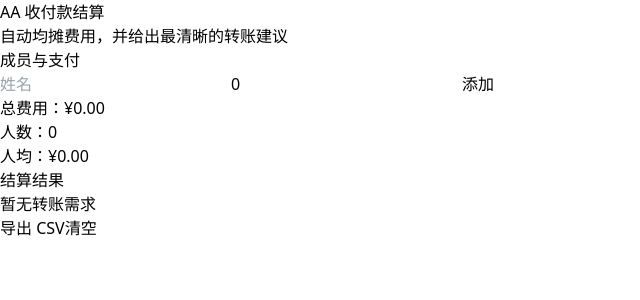
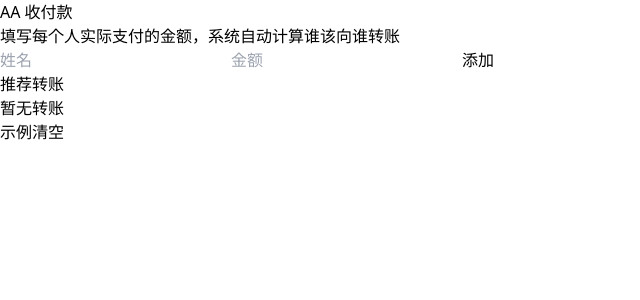
Before and after one commit to kaomita/aa-splitter, a React (Vite) app: page / in a window 1280 px wide. Shown: the top 300 px of the page, without its empty margins (0-640 px from the left). Built offline with nearby package versions, Linux system fonts and the light colour scheme.

Commit message:
feat: display the final result directly

```diff
--- a/src/AASplitter.tsx
+++ b/src/AASplitter.tsx
@@ -1,214 +1,286 @@
-import { useState, useMemo } from "react";
+import { useState, useMemo, useRef } from "react";
 import { motion, AnimatePresence } from "framer-motion";
 
-interface Person {
+type Person = {
   id: number;
   name: string;
   paid: number;
-}
+};
 
-interface Settlement {
+type Settlement = {
   fromId: number;
   fromName: string;
   toId: number;
   toName: string;
   amount: number;
-}
+};
 
 export default function AASplitter() {
   const [people, setPeople] = useState<Person[]>([]);
-  const [nameInput, setNameInput] = useState<string>("");
-  const [amountInput, setAmountInput] = useState<number>(0);
+  const [nameInput, setNameInput] = useState("");
+  const [amountInput, setAmountInput] = useState("");
+  const [error, setError] = useState("");
 
-  const total = useMemo(() => people.reduce((s, p) => s + Number(p.paid || 0), 0), [people]);
-  const avg = useMemo(() => (people.length ? total / people.length : 0), [people, total]);
+  const nameRef = useRef<HTMLInputElement>(null);
+
+  /* ------------------ 计算总额 & 均摊 ------------------ */
+
+  const total = useMemo(
+    () => people.reduce((sum, p) => sum + p.paid, 0),
+    [people]
+  );
+
+  const avg = useMemo(
+    () => (people.length ? total / people.length : 0),
+    [people, total]
+  );
+
+  /* ------------------ 添加成员 ------------------ */
 
   function addPerson() {
-    if (!nameInput.trim()) return;
+    setError("");
+
+    const name = nameInput.trim();
+    const paid = Number(amountInput);
+
+    if (!name) {
+      setError("姓名不能为空");
+      return;
+    }
+
+    if (people.some((p) => p.name === name)) {
+      setError("姓名不能重复");
+      return;
+    }
+
+    if (isNaN(paid) || paid < 0) {
+      setError("金额必须是 ≥ 0 的数字");
+      return;
+    }
+
     setPeople((prev) => [
       ...prev,
-      { id: Date.now(), name: nameInput.trim(), paid: Number(amountInput || 0) },
+      { id: Date.now(), name, paid },
     ]);
+
     setNameInput("");
-    setAmountInput(0);
+    setAmountInput("");
+
+    setTimeout(() => nameRef.current?.focus(), 0);
   }
 
-  function updatePerson(id: number, key: keyof Person, value: string | number) {
-    setPeople((prev) => prev.map((p) => (p.id === id ? { ...p, [key]: value } : p)));
+  function handleKeyDown(e: React.KeyboardEvent) {
+    if (e.key === "Enter") addPerson();
   }
+
+  /* ------------------ 删除成员 ------------------ */
 
   function removePerson(id: number) {
     setPeople((prev) => prev.filter((p) => p.id !== id));
   }
 
+  /* ------------------ 结算计算逻辑 ------------------ */
+  // 核心逻辑：每个人付的钱 - 均摊 = 净额，多付的人收钱，少付的人给钱
+
   const settlements: Settlement[] = useMemo(() => {
-    const n = people.length;
-    if (n <= 1) return [];
-    const eps = 0.005;
+    if (people.length < 2) return [];
+
+    const balances = people.map((p) => ({
+      ...p,
+      balance: p.paid - avg,
+    }));
+
+    const debtors = balances.filter((p) => p.balance < 0);
+    const creditors = balances.filter((p) => p.balance > 0);
+
     const result: Settlement[] = [];
-    for (let i = 0; i < n; i++) {
-      for (let j = 0; j < n; j++) {
-        if (i === j) continue;
-        const net = (Number(people[j].paid || 0) - Number(people[i].paid || 0)) / n;
-        if (net > eps) {
+    let i = 0;
+    let j = 0;
+
+    while (i < debtors.length && j < creditors.length) {
+      const pay = Math.min(
+        -debtors[i].balance,
+        creditors[j].balance
+      );
+
       result.push({
-            fromId: people[i].id,
-            fromName: people[i].name,
-            toId: people[j].id,
-            toName: people[j].name,
-            amount: Number(net.toFixed(2)),
+        fromId: debtors[i].id,
+        fromName: debtors[i].name,
+        toId: creditors[j].id,
+        toName: creditors[j].name,
+        amount: Number(pay.toFixed(2)),
       });
+
+      debtors[i].balance += pay;
+      creditors[j].balance -= pay;
+
+      if (Math.abs(debtors[i].balance) < 0.01) i++;
+      if (Math.abs(creditors[j].balance) < 0.01) j++;
     }
-      }
-    }
+
     return result;
-  }, [people]);
+  }, [people, avg]);
 
+  /* ------------------ 每人汇总 ------------------ */
 
-  function downloadCSV() {
-    const rows = [["From", "To", "Amount"]].concat(
-      settlements.map((s) => [s.fromName, s.toName, s.amount.toFixed(2)])
+  const perPersonTotals = useMemo(() => {
+    const map = new Map<number, { in: number; out: number }>();
+
+    people.forEach((p) =>
+      map.set(p.id, { in: 0, out: 0 })
     );
-    const csv = rows
-      .map((r) => r.map((cell) => `"${String(cell).replace(/"/g, '""')}"`).join(","))
-      .join("\n");
-    const blob = new Blob([csv], { type: "text/csv;charset=utf-8;" });
-    const url = URL.createObjectURL(blob);
-    const a = document.createElement("a");
-    a.href = url;
-    a.download = "aa-settlements.csv";
-    a.click();
-    URL.revokeObjectURL(url);
+
+    settlements.forEach((s) => {
+      map.get(s.fromId)!.out += s.amount;
+      map.get(s.toId)!.in += s.amount;
+    });
+
+    return map;
+  }, [people, settlements]);
+
+  /* ------------------ 示例 ------------------ */
+
+  function loadExample() {
+    setPeople([
+      { id: 1, name: "a", paid: 30 },
+      { id: 2, name: "b", paid: 90 },
+      { id: 3, name: "c", paid: 0 },
+    ]);
   }
 
   function resetAll() {
     setPeople([]);
+    setError("");
   }
 
+  /* ------------------ UI ------------------ */
+
   return (
-    <div className="min-h-screen bg-gradient-to-br from-indigo-50 via-sky-50 to-white px-3 py-4 sm:p-6">
-      <motion.div
-        initial={{ opacity: 0, y: 20 }}
+    <div className="min-h-screen bg-gradient-to-b from-slate-100 to-white p-4">
+      <div className="max-w-3xl mx-auto bg-white rounded-2xl shadow-xl p-4 sm:p-6">
+
+        <motion.h1
+          initial={{ opacity: 0, y: -10 }}
           animate={{ opacity: 1, y: 0 }}
-        transition={{ duration: 0.4, ease: "easeOut" }}
-        className="mx-auto max-w-4xl rounded-3xl bg-white/90 backdrop-blur shadow-xl p-4 sm:p-6"
+          className="text-2xl font-semibold mb-2"
         >
-        <motion.h1
-          initial={{ opacity: 0 }}
-          animate={{ opacity: 1 }}
-          className="text-xl sm:text-3xl font-semibold mb-2 text-center"
-        >
-          AA 收付款结算
+          AA 收付款
         </motion.h1>
 
-        <p className="text-center text-sm text-slate-600 mb-4">
-          自动均摊费用，并给出最清晰的转账建议
+        <p className="text-sm text-slate-500 mb-4">
+          填写每个人实际支付的金额，系统自动计算谁该向谁转账
         </p>
 
-        <div className="grid grid-cols-1 md:grid-cols-2 gap-4">
-          <div className="rounded-xl border p-4">
-            <h2 className="font-medium mb-3">成员与支付</h2>
+        {/* 输入区 */}
         <div className="flex flex-col sm:flex-row gap-2 mb-3">
           <input
-                className="flex-1 p-2 border rounded-lg"
+            ref={nameRef}
+            className="flex-1 p-2 border rounded"
             placeholder="姓名"
             value={nameInput}
             onChange={(e) => setNameInput(e.target.value)}
+            onKeyDown={handleKeyDown}
           />
           <input
             type="number"
             inputMode="decimal"
-                className="flex-1 sm:w-28 p-2 border rounded-lg"
+            className="sm:w-32 p-2 border rounded"
             placeholder="金额"
             value={amountInput}
-                onChange={(e) => setAmountInput(Number(e.target.value))}
+            onChange={(e) => setAmountInput(e.target.value)}
+            onKeyDown={handleKeyDown}
           />
           <button
-                className="px-4 py-2 rounded-lg bg-indigo-600 text-white"
             onClick={addPerson}
+            className="px-4 py-2 bg-indigo-600 text-white rounded"
           >
             添加
           </button>
         </div>
 
+        {error && (
+          <motion.div
+            initial={{ opacity: 0 }}
+            animate={{ opacity: 1 }}
+            className="text-sm text-red-600 mb-2"
+          >
+            {error}
+          </motion.div>
+        )}
+
+        {/* 成员列表 */}
+        <div className="space-y-2 mb-4">
           <AnimatePresence>
-              {people.map((p) => (
+            {people.map((p) => {
+              const t = perPersonTotals.get(p.id) || { in: 0, out: 0 };
+              return (
                 <motion.div
                   key={p.id}
-                  layout
                   initial={{ opacity: 0, y: 6 }}
                   animate={{ opacity: 1, y: 0 }}
                   exit={{ opacity: 0 }}
-                  transition={{ duration: 0.25 }}
-                  className="flex gap-2 items-center mb-2"
+                  className="flex justify-between items-center p-2 border rounded"
                 >
-                  <input
-                    className="flex-1 p-2 border rounded-lg"
-                    value={p.name}
-                    onChange={(e) => updatePerson(p.id, "name", e.target.value)}
-                  />
-                  <input
-                    type="number"
-                    className="w-24 p-2 border rounded-lg"
-                    value={p.paid}
-                    onChange={(e) => updatePerson(p.id, "paid", Number(e.target.value))}
-                  />
+                  <div>
+                    <div className="font-medium">{p.name}</div>
+                    <div className="text-xs text-slate-500">
+                      已付 ¥{p.paid.toFixed(2)} ｜ 付出 ¥{t.out.toFixed(2)} ｜ 收入 ¥{t.in.toFixed(2)}
+                    </div>
+                  </div>
                   <button
-                    className="text-red-500 text-sm"
                     onClick={() => removePerson(p.id)}
+                    className="text-sm text-red-500"
                   >
                     删除
                   </button>
                 </motion.div>
-              ))}
+              );
+            })}
           </AnimatePresence>
-
-            <div className="mt-3 text-sm text-slate-600 space-y-1">
-              <div>总费用：¥{total.toFixed(2)}</div>
-              <div>人数：{people.length}</div>
-              <div>人均：¥{avg.toFixed(2)}</div>
-            </div>
         </div>
 
-          <div className="rounded-xl border p-4 bg-gradient-to-b from-white to-slate-50">
-            <h2 className="font-medium mb-3">结算结果</h2>
+        {/* 转账结果 */}
+        <div className="border-t pt-3">
+          <h3 className="text-sm font-medium mb-2">推荐转账</h3>
           {settlements.length === 0 ? (
-              <div className="text-sm text-slate-500">暂无转账需求</div>
+            <div className="text-sm text-slate-400">
+              暂无转账
+            </div>
           ) : (
-              <AnimatePresence>
-                {settlements.map((s, idx) => (
-                  <motion.div
-                    key={idx}
-                    layout
-                    initial={{ opacity: 0, x: -10 }}
-                    animate={{ opacity: 1, x: 0 }}
-                    exit={{ opacity: 0 }}
-                    className="flex justify-between items-center p-2 mb-2 bg-white rounded-lg border"
+            <div className="space-y-2">
+              {settlements.map((s, i) => (
+                <div
+                  key={i}
+                  className="flex justify-between p-2 bg-slate-50 rounded"
                 >
-                    <span className="text-sm">{s.fromName} → {s.toName}</span>
-                    <span className="font-semibold">¥{s.amount.toFixed(2)}</span>
-                  </motion.div>
+                  <span>
+                    {s.fromName} → {s.toName}
+                  </span>
+                  <span className="font-semibold">
+                    ¥{s.amount.toFixed(2)}
+                  </span>
+                </div>
               ))}
-              </AnimatePresence>
+            </div>
           )}
+        </div>
 
-            <div className="mt-4 flex flex-col sm:flex-row gap-2">
+        <div className="mt-4 flex gap-2">
           <button
-                onClick={downloadCSV}
-                className="flex-1 px-4 py-2 rounded-lg bg-emerald-500 text-white"
+            onClick={loadExample}
+            className="px-3 py-1 bg-sky-500 text-white rounded"
           >
-                导出 CSV
+            示例
           </button>
           <button
             onClick={resetAll}
-                className="flex-1 px-4 py-2 rounded-lg bg-slate-100 text-slate-700"
+            className="px-3 py-1 bg-slate-200 rounded"
           >
             清空
           </button>
         </div>
+
       </div>
-        </div>
-      </motion.div>
     </div>
   );
 }
--- a/src/index.css
+++ b/src/index.css
@@ -2,7 +2,7 @@
 @tailwind components;
 @tailwind utilities;
 
-/* 你组件里用到的工具类 */
+/* 组件里用到的工具类 */
 .btn-primary { @apply px-4 py-2 rounded-lg bg-indigo-600 text-white hover:bg-indigo-700 transition; }
 .btn-secondary { @apply px-4 py-2 rounded-lg bg-sky-500 text-white hover:bg-sky-600 transition; }
 .btn-ghost { @apply px-3 py-2 rounded-lg text-slate-600 hover:bg-slate-100; }
```
Also changed, not shown: 1 other file (tests, documents, lock files or other folders). Lines whose indentation alone changed are shown as unchanged.
